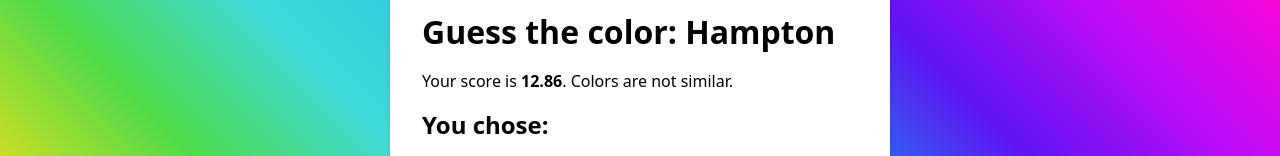
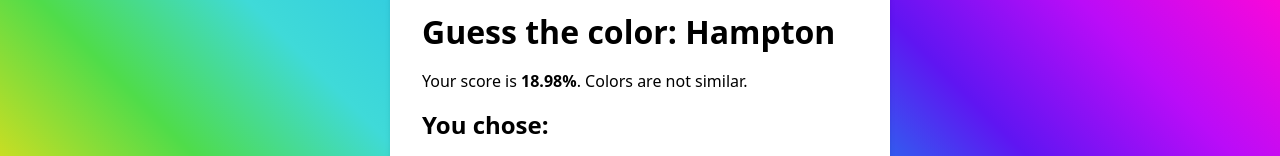
Before and after one commit to TimonVS/color-guessr, a React (Vite) app: page / in a window 1280 px wide. Both pictures are taken after a click on the button "Submit answer". Shown: the part 215-371 px from the top of the page. Built offline with nearby package versions, Linux system fonts and the light colour scheme.

Commit message:
Switch to Delta E2000 formula for greater accuracy

```diff
--- a/src/app.tsx
+++ b/src/app.tsx
@@ -1,6 +1,6 @@
 import { useState } from 'preact/hooks';
 import { HexColorPicker } from 'react-colorful';
-import { deltaE, hex2rgb, rgb2lab } from './color-utils';
+import { deltaE2000, hex2rgb, rgb2lab } from './color-utils';
 import { colors } from './colors';
 import { randomInt } from './utils';
 
@@ -8,7 +8,9 @@ export function App() {
   const [colorHex, colorName, randomizeColor] = useRandomColor();
   const [answer, setAnswer] = useState('#000000');
   const [submitted, setSubmitted] = useState(false);
-  const distance = deltaE(rgb2lab(hex2rgb(colorHex)), rgb2lab(hex2rgb(answer)));
+  const distance = deltaE2000(rgb2lab(hex2rgb(colorHex)), rgb2lab(hex2rgb(answer)));
+  const score = 100 - Math.min(distance, 100);
+  const formattedScore = `${score.toFixed(2)}%`;
 
   return (
     <div className="main">
@@ -33,7 +35,7 @@ export function App() {
       {submitted && (
         <div>
           <p>
-            Your score is <strong>{(100 - Math.min(distance, 100)).toFixed(2)}</strong>. {resultStr(distance)}.
+            Your score is <strong>{formattedScore}</strong>. {resultStr(distance)}.
           </p>
 
           <h2>You chose:</h2>
--- a/src/color-utils.ts
+++ b/src/color-utils.ts
@@ -60,21 +60,80 @@ export function rgb2lab(rgb: RGB): LAB {
   return xyz2lab(rgb2xyz(rgb));
 }
 
-// Source: https://github.com/antimatter15/rgb-lab/blob/master/color.js
-export function deltaE(labA: LAB, labB: LAB): number {
-  var deltaL = labA[0] - labB[0];
-  var deltaA = labA[1] - labB[1];
-  var deltaB = labA[2] - labB[2];
-  var c1 = Math.sqrt(labA[1] * labA[1] + labA[2] * labA[2]);
-  var c2 = Math.sqrt(labB[1] * labB[1] + labB[2] * labB[2]);
-  var deltaC = c1 - c2;
-  var deltaH = deltaA * deltaA + deltaB * deltaB - deltaC * deltaC;
-  deltaH = deltaH < 0 ? 0 : Math.sqrt(deltaH);
-  var sc = 1.0 + 0.045 * c1;
-  var sh = 1.0 + 0.015 * c1;
-  var deltaLKlsl = deltaL / 1.0;
-  var deltaCkcsc = deltaC / sc;
-  var deltaHkhsh = deltaH / sh;
-  var i = deltaLKlsl * deltaLKlsl + deltaCkcsc * deltaCkcsc + deltaHkhsh * deltaHkhsh;
-  return i < 0 ? 0 : Math.sqrt(i);
+export function deltaE2000([l1, a1, b1]: LAB, [l2, a2, b2]: LAB) {
+  const avgL = (l1 + l2) / 2;
+  const c1 = Math.sqrt(Math.pow(a1, 2) + Math.pow(b1, 2));
+  const c2 = Math.sqrt(Math.pow(a2, 2) + Math.pow(b2, 2));
+  const avgC = (c1 + c2) / 2;
+  const g = (1 - Math.sqrt(Math.pow(avgC, 7) / (Math.pow(avgC, 7) + Math.pow(25, 7)))) / 2;
+
+  const a1p = a1 * (1 + g);
+  const a2p = a2 * (1 + g);
+
+  const c1p = Math.sqrt(Math.pow(a1p, 2) + Math.pow(b1, 2));
+  const c2p = Math.sqrt(Math.pow(a2p, 2) + Math.pow(b2, 2));
+
+  const avgCp = (c1p + c2p) / 2;
+
+  let h1p = rad2deg(Math.atan2(b1, a1p));
+  if (h1p < 0) {
+    h1p = h1p + 360;
+  }
+
+  let h2p = rad2deg(Math.atan2(b2, a2p));
+  if (h2p < 0) {
+    h2p = h2p + 360;
+  }
+
+  const avghp = Math.abs(h1p - h2p) > 180 ? (h1p + h2p + 360) / 2 : (h1p + h2p) / 2;
+
+  const t =
+    1 -
+    0.17 * Math.cos(deg2rad(avghp - 30)) +
+    0.24 * Math.cos(deg2rad(2 * avghp)) +
+    0.32 * Math.cos(deg2rad(3 * avghp + 6)) -
+    0.2 * Math.cos(deg2rad(4 * avghp - 63));
+
+  let deltahp = h2p - h1p;
+  if (Math.abs(deltahp) > 180) {
+    if (h2p <= h1p) {
+      deltahp += 360;
+    } else {
+      deltahp -= 360;
+    }
+  }
+
+  const deltalp = l2 - l1;
+  const deltacp = c2p - c1p;
+
+  deltahp = 2 * Math.sqrt(c1p * c2p) * Math.sin(deg2rad(deltahp) / 2);
+
+  const sl = 1 + (0.015 * Math.pow(avgL - 50, 2)) / Math.sqrt(20 + Math.pow(avgL - 50, 2));
+  const sc = 1 + 0.045 * avgCp;
+  const sh = 1 + 0.015 * avgCp * t;
+
+  const deltaro = 30 * Math.exp(-Math.pow((avghp - 275) / 25, 2));
+  const rc = 2 * Math.sqrt(Math.pow(avgCp, 7) / (Math.pow(avgCp, 7) + Math.pow(25, 7)));
+  const rt = -rc * Math.sin(2 * deg2rad(deltaro));
+
+  const kl = 1;
+  const kc = 1;
+  const kh = 1;
+
+  const deltaE = Math.sqrt(
+    Math.pow(deltalp / (kl * sl), 2) +
+      Math.pow(deltacp / (kc * sc), 2) +
+      Math.pow(deltahp / (kh * sh), 2) +
+      rt * (deltacp / (kc * sc)) * (deltahp / (kh * sh))
+  );
+
+  return deltaE;
 }
+
+function rad2deg(rad: number) {
+  return (360 * rad) / (2 * Math.PI);
+}
+
+function deg2rad(deg: number) {
+  return (2 * Math.PI * deg) / 360;
+}
```
